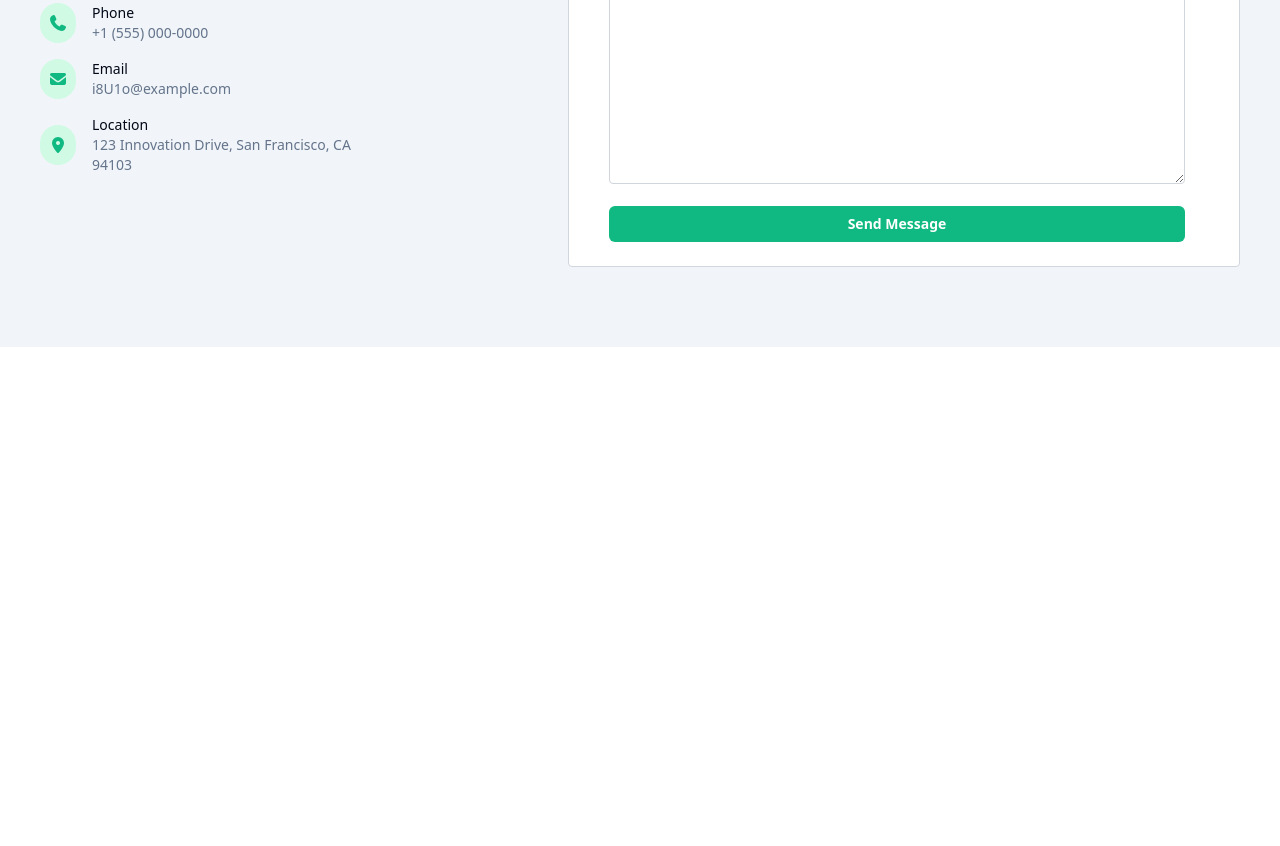
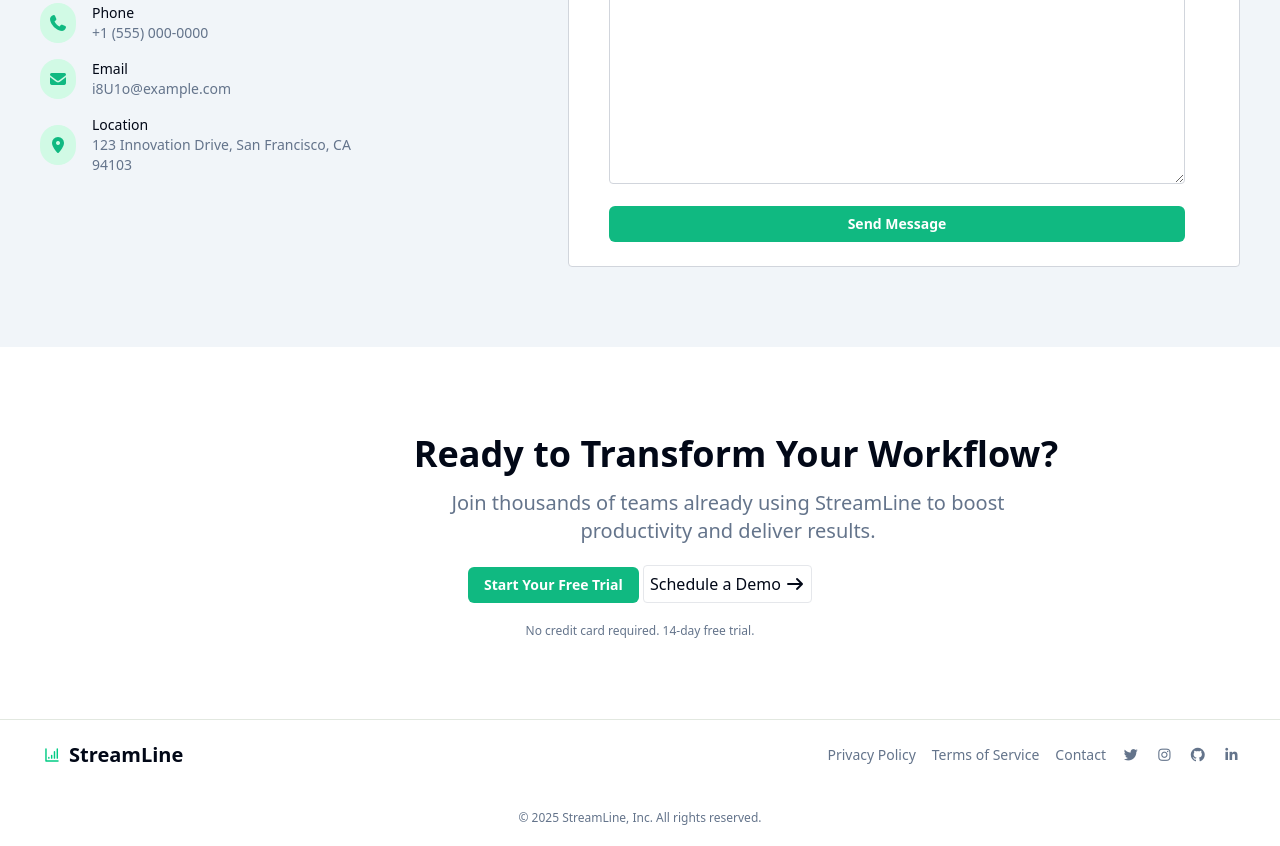
Before and after one commit to AlibekAllaberganov123/StreamLine, a plain HTML site: page index.html in a window 1280 px wide. Shown: the part 2710-3556 px from the top of the page. Before the commit the page ends 3057 px from the top, so only its background shows below. Drawn offline with nearby package versions, Linux system fonts and the light colour scheme.

Commit message:
feat:WWWWWWWWWWWWWWWWWWWWWWWWWWWWWWWW

```diff
--- a/index.html
+++ b/index.html
@@ -1,5 +1,5 @@
 <!DOCTYPE html>
-<html lang="en">
+<html lang="en" class=" scroll-smooth">
 
 <head>
 	<meta charset="UTF-8">
@@ -111,7 +111,7 @@
 	</div>
 	<!-- features section ends -->
 	<!-- testimonials section starts -->
-	<section class="py-20 max-w-6xl m-0, m-auto">
+	<section class="py-20 max-w-6xl m-0, m-auto" id="testimonials">
 		<div class="text-center ">
 			<span class="text-base bg-[#d1fae5] text-[#10b981] py-1 px-2 rounded-sm">Testimonials</span>
 			<h2 class="text-[36px] font-bold">Loved by Teams Worldwide</h2>
@@ -163,7 +163,7 @@
 	<!-- testimonials section ends -->
 	<!-- pricing section starts -->
 	<div class="bg-[#f1f5f9]">
-		<section class="py-20 max-w-6xl m-0, m-auto">
+		<section class="py-20 max-w-6xl m-0, m-auto" id="pricing">
 			<div class="text-center ">
 				<span class="text-base bg-[#d1fae5] text-[#10b981] py-1 px-2 rounded-sm">Pricing</span>
 				<h2 class="text-[36px] font-bold">Simple, Transparent Pricing</h2>
@@ -229,7 +229,7 @@
 
 		<!-- prising section ends -->
 		<!-- contact section starts -->
-		<section class="py-20 px-10 m-0, m-auto">
+		<section class="py-20 px-10 m-0, m-auto" id="contact">
 			<div class="flex items-center justify-between">
 				<div>
 					<div>
@@ -295,6 +295,43 @@
 		</section>
 	</div>
 	<!-- contact section ends -->
+	<!-- cta section starts -->
+	<section class="py-20 px-10 m-0, m-auto">
+		<div class="text-center ">
+			<h2 class="text-[36px] font-bold max-w-2xl ml-90">Ready to Transform Your Workflow?</h2>
+			<p class="text-[#64748b] text-xl my-2 max-w-xl ml-100">Join thousands of teams already using StreamLine to boost
+				productivity and
+				deliver results. </p>
+		</div>
+		<div class="text-center my-5">
+			<button class="bg-[#10b981] text-white text-sm font-semibold py-2 px-4 rounded-md cursor-pointer hover:">Start
+				Your
+				Free Trial</button>
+			<button class="border-[#e5e7eb] border py-1.5 px-1.5 rounded-sm text-base  cursor-pointer">Schedule a Demo <i
+					class="fa-solid fa-arrow-right"></i></button>
+		</div>
+		<p class="text-center text-xs text-[#64748b]">No credit card required. 14-day free trial.</p>
+	</section>
+	<!-- cta section ends -->
+	<footer class="py-5 px-10 m-0, m-auto border-t-1 border-[#e2e8e0]">
+		<div class="flex justify-between">
+			<a class="flex items-center gap-[5px]" href="#"> <img class="size-6" src="./img/header-1.svg" alt="header img">
+				<h2 class="font-bold text-[20px]">StreamLine
+				</h2>
+			</a>
+			<div class="items-center flex gap-4">
+				<a class="text-sm text-[#64748b] cursor-pointer  hover:underline underline-offset-4" href="#">Privacy Policy</a>
+				<a class="text-sm text-[#64748b] cursor-pointer  hover:underline underline-offset-4" href="#">Terms of
+					Service</a>
+				<a class="text-sm text-[#64748b] cursor-pointer  hover:underline underline-offset-4" href="#">Contact</a>
+				<i class="fa-brands fa-twitter text-sm cursor-pointer text-[#64748b] hover:text-black"></i>
+				<i class="fa-brands fa-instagram text-sm cursor-pointer text-[#64748b]  hover:text-black"></i>
+				<i class="fa-brands fa-github text-sm cursor-pointer text-[#64748b]  hover:text-black"></i>
+				<i class="fa-brands fa-linkedin-in text-sm cursor-pointer text-[#64748b]  hover:text-black"></i>
+			</div>
+		</div>
+		<p class="text-center mt-10 text-xs text-[#64748b]">© 2025 StreamLine, Inc. All rights reserved.</p>
+	</footer>
 </body>
 
 </html>
```
